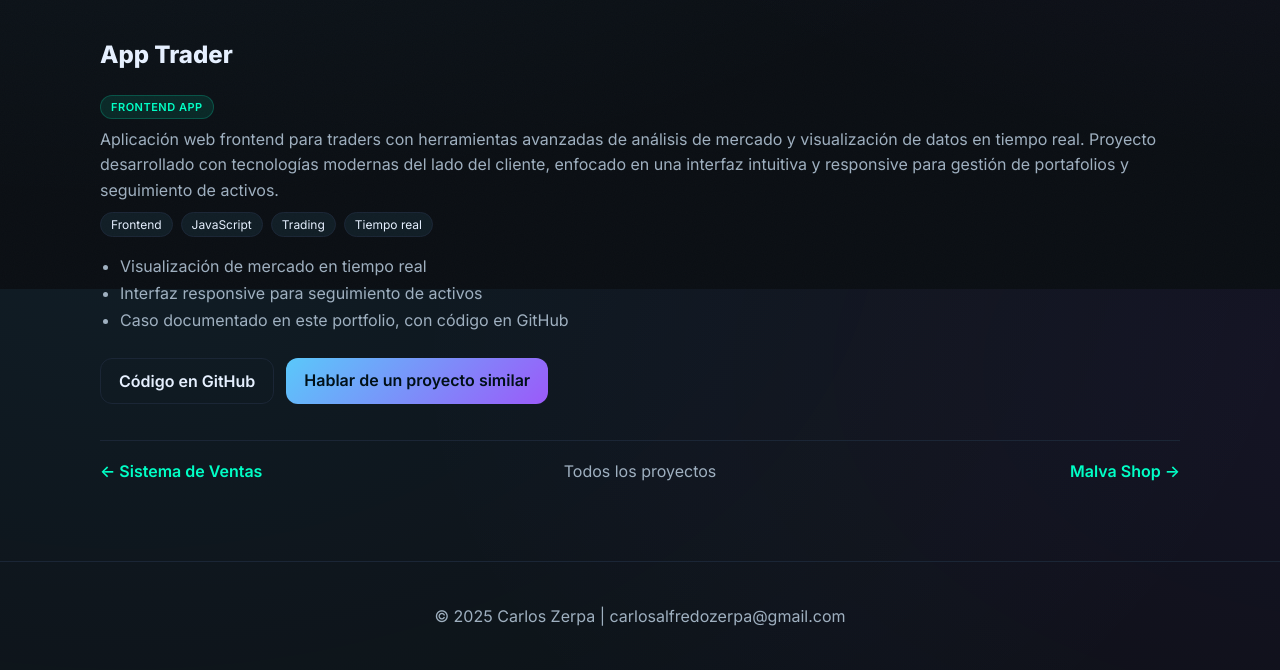
After one commit to Carloszerpav/CarlosZerpaDev, a Flask app: page /proyectos/app-trader in a window 1280 px wide. The commit adds this page. Shown: the part 511-1181 px from the top of the page. Run offline with Flask 3, Linux system fonts and the light colour scheme.

Commit message:
Keep project cases on-site instead of sending visitors to Railway.

```diff
--- a/app/routes.py
+++ b/app/routes.py
@@ -1,7 +1,79 @@
-from flask import Blueprint, render_template, request
+from flask import Blueprint, abort, render_template, request
 import os
 
 bp = Blueprint("main", __name__)
+
+PROJECTS = [
+    {
+        "slug": "sistema-ventas",
+        "title": "Sistema de Ventas",
+        "stack": ["Python", "Flask", "PostgreSQL"],
+        "desc": "Sistema integral de gestión de ventas con autenticación segura mediante Google OAuth. Plataforma eficiente para administrar transacciones, inventario y reportes en tiempo real.",
+        "category": "Web App",
+        "image": "https://images.unsplash.com/photo-1556742049-0cfed4f6a45d?w=800&h=400&fit=crop",
+        "github": "https://github.com/Carloszerpav/ventas-sistema",
+        "highlights": [
+            "Autenticación con Google OAuth",
+            "Gestión de transacciones, inventario y reportes",
+            "Caso documentado en este portfolio, con código en GitHub",
+        ],
+    },
+    {
+        "slug": "app-trader",
+        "title": "App Trader",
+        "stack": ["Frontend", "JavaScript", "Trading", "Tiempo real"],
+        "desc": "Aplicación web frontend para traders con herramientas avanzadas de análisis de mercado y visualización de datos en tiempo real. Proyecto desarrollado con tecnologías modernas del lado del cliente, enfocado en una interfaz intuitiva y responsive para gestión de portafolios y seguimiento de activos.",
+        "category": "Frontend App",
+        "image": "https://images.unsplash.com/photo-1611974789855-9c2a0a7236a3?w=800&h=400&fit=crop",
+        "github": "https://github.com/Carloszerpav/app-trader",
+        "highlights": [
+            "Visualización de mercado en tiempo real",
+            "Interfaz responsive para seguimiento de activos",
+            "Caso documentado en este portfolio, con código en GitHub",
+        ],
+    },
+    {
+        "slug": "malva-shop",
+        "title": "Malva Shop",
+        "stack": ["Catálogo", "Web Design", "WhatsApp"],
+        "desc": "Catálogo digital interactivo especializado en accesorios y maquillaje original. Plataforma diseñada para exhibir productos de manera elegante y profesional, con integración directa de contacto mediante WhatsApp e Instagram para facilitar la comunicación entre clientes y vendedora.",
+        "category": "Catalog Platform",
+        "image": "https://images.unsplash.com/photo-1596462502278-27bfdc403348?w=800&h=400&fit=crop",
+        "github": "https://github.com/Carloszerpav/Malva",
+        "highlights": [
+            "Catálogo visual de accesorios y maquillaje",
+            "Contacto directo por WhatsApp e Instagram",
+            "Caso documentado en este portfolio, con código en GitHub",
+        ],
+    },
+    {
+        "slug": "kaspersky-endpoint-security",
+        "title": "Kaspersky Endpoint Security",
+        "stack": ["Ciberseguridad", "Enterprise", "Security Center"],
+        "desc": "Despliegue y configuración de soluciones de seguridad Kaspersky para protección integral de sistemas empresariales. Implementación de Kaspersky Endpoint Security y gestión centralizada mediante Kaspersky Security Center.",
+        "category": "Security & Infrastructure",
+        "image": "https://images.unsplash.com/photo-1563013544-824ae1b704d3?w=800&h=400&fit=crop",
+        "github": None,
+        "highlights": [
+            "Despliegue de Kaspersky Endpoint Security",
+            "Gestión centralizada con Kaspersky Security Center",
+            "Caso de implementación en entorno empresarial",
+        ],
+    },
+]
+
+
+def _project_by_slug(slug: str) -> dict | None:
+    return next((item for item in PROJECTS if item["slug"] == slug), None)
+
+
+def _neighbors(slug: str) -> tuple[dict | None, dict | None]:
+    index = next((i for i, item in enumerate(PROJECTS) if item["slug"] == slug), -1)
+    if index < 0:
+        return None, None
+    previous_item = PROJECTS[index - 1] if index > 0 else None
+    next_item = PROJECTS[index + 1] if index < len(PROJECTS) - 1 else None
+    return previous_item, next_item
 
 
 def send_whatsapp_notification(payload: dict) -> tuple[bool, str]:
@@ -66,42 +138,22 @@ def home():
 
 @bp.get("/proyectos")
 def projects():
-    projects_list = [
-        {
-            "title": "Sistema de Ventas",
-            "stack": ["Python", "Flask", "PostgreSQL", "Railway"],
-            "desc": "Sistema integral de gestión de ventas con autenticación segura mediante Google OAuth. Plataforma eficiente para administrar transacciones, inventario y reportes en tiempo real.",
-            "url": "http://ventas-sistema-production.up.railway.app/",
-            "category": "Web App",
-            "image": "https://images.unsplash.com/photo-1556742049-0cfed4f6a45d?w=800&h=400&fit=crop",
-        },
-        {
-            "title": "Malva Shop",
-            "stack": ["Catalog", "Web Design", "Railway"],
-            "desc": "Catálogo digital interactivo especializado en accesorios y maquillaje original. Plataforma diseñada para exhibir productos de manera elegante y profesional, con integración directa de contacto mediante WhatsApp e Instagram para facilitar la comunicación entre clientes y vendedora.",
-            "url": "http://malva-production.up.railway.app/",
-            "category": "Catalog Platform",
-            "image": "https://images.unsplash.com/photo-1596462502278-27bfdc403348?w=800&h=400&fit=crop",
-        },
-        {
-            "title": "App Trader",
-            "stack": ["Frontend", "JavaScript", "Trading", "Real-time", "Railway"],
-            "desc": "Aplicación web frontend para traders con herramientas avanzadas de análisis de mercado y visualización de datos en tiempo real. Proyecto desarrollado con tecnologías modernas del lado del cliente, enfocado en una interfaz intuitiva y responsive para gestión de portafolios y seguimiento de activos.",
-            "url": "https://app-trader-production-4221.up.railway.app/",
-            "category": "Frontend App",
-            "image": "https://images.unsplash.com/photo-1611974789855-9c2a0a7236a3?w=800&h=400&fit=crop",
-        },
-        {
-            "title": "Kaspersky Endpoint Security",
-            "stack": ["Cybersecurity", "Enterprise", "Deployment", "Security Center"],
-            "desc": "Despliegue y configuración de soluciones de seguridad Kaspersky para protección integral de sistemas empresariales. Implementación de Kaspersky Endpoint Security y gestión centralizada mediante Kaspersky Security Center.",
-            "url": "https://www.kaspersky.com/",
-            "category": "Security & Infrastructure",
-            "image": "https://images.unsplash.com/photo-1563013544-824ae1b704d3?w=800&h=400&fit=crop",
-            "is_external": True,
-        },
-    ]
-    return render_template("projects.html", projects=projects_list)
+    return render_template("projects.html", projects=PROJECTS)
+
+
+@bp.get("/proyectos/<slug>")
+def project_detail(slug: str):
+    project = _project_by_slug(slug)
+    if not project:
+        abort(404)
+    previous_item, next_item = _neighbors(slug)
+    return render_template(
+        "project_detail.html",
+        project=project,
+        previous_project=previous_item,
+        next_project=next_item,
+        title=f"{project['title']} | Carlos Zerpa",
+    )
 
 
 @bp.get("/servicios")
--- a/app/static/css/style.css
+++ b/app/static/css/style.css
@@ -77,12 +77,25 @@ section > p { color: var(--muted); }
 /* Proyectos mejorados */
 .projects-grid { grid-template-columns: repeat(auto-fit, minmax(320px, 1fr)); }
 .project-card { padding: 0; overflow: hidden; display: flex; flex-direction: column; }
+.project-card-link { display: flex; flex-direction: column; flex: 1; color: inherit; text-decoration: none; height: 100%; }
 .project-image { width: 100%; height: 200px; overflow: hidden; position: relative; background: linear-gradient(135deg, rgba(90,200,250,0.1), rgba(155,90,249,0.1)); }
 .project-image img { width: 100%; height: 100%; object-fit: cover; transition: transform .3s ease; }
 .project-card:hover .project-image img { transform: scale(1.05); }
 .card-body { padding: 20px; display: flex; flex-direction: column; gap: 12px; flex: 1; }
 .project-desc { color: var(--muted); line-height: 1.6; margin: 8px 0; }
 .project-category { display: inline-block; padding: 4px 10px; background: rgba(0,255,198,0.1); border: 1px solid rgba(0,255,198,0.2); border-radius: 999px; color: var(--accent); font-size: 11px; font-weight: 600; text-transform: uppercase; letter-spacing: 0.5px; margin-top: 6px; }
+
+.project-crumb { color: var(--muted); margin-bottom: 16px; }
+.project-crumb a { color: var(--accent); text-decoration: none; }
+.project-crumb a:hover { color: var(--primary); }
+.project-hero-image { width: 100%; height: 280px; overflow: hidden; border-radius: 14px; border: 1px solid var(--border); margin-bottom: 20px; background: linear-gradient(135deg, rgba(90,200,250,0.1), rgba(155,90,249,0.1)); }
+.project-hero-image img { width: 100%; height: 100%; object-fit: cover; }
+.project-highlights { color: var(--muted); line-height: 1.7; padding-left: 20px; }
+.project-pager { display: grid; grid-template-columns: 1fr auto 1fr; gap: 12px; align-items: center; margin-top: 36px; padding-top: 20px; border-top: 1px solid var(--border); }
+.project-pager a { color: var(--accent); text-decoration: none; font-weight: 600; }
+.project-pager a:hover { color: var(--primary); }
+.project-pager a:last-child, .project-pager span:last-child { text-align: right; }
+.project-pager > a:nth-child(2) { text-align: center; color: var(--muted); font-weight: 500; }
 
 /* Quick contacts */
 .quick-contacts { display: flex; gap: 12px; flex-wrap: wrap; margin: 8px 0 8px; }
@@ -111,6 +124,10 @@ section > p { color: var(--muted); }
   .contact-grid { grid-template-columns: 1fr; }
   .form-grid { grid-template-columns: 1fr; }
   .project-image { height: 180px; }
+  .project-hero-image { height: 180px; }
+  .project-pager { grid-template-columns: 1fr; text-align: left; }
+  .project-pager a:last-child, .project-pager span:last-child { text-align: left; }
+  .project-pager > a:nth-child(2) { text-align: left; }
 }
 
 /* Carloszerpav: estilos base minimal + brillos sutiles */
--- a/app/static/js/main.js
+++ b/app/static/js/main.js
@@ -15,7 +15,9 @@ document.addEventListener('DOMContentLoaded', () => {
   const navLinks = document.querySelectorAll('.nav a');
   navLinks.forEach(link => {
     const linkPath = new URL(link.href).pathname;
-    if (linkPath === currentPath || (currentPath === '/' && linkPath === '/')) {
+    const isExact = linkPath === currentPath;
+    const isNested = linkPath !== '/' && currentPath.startsWith(linkPath + '/');
+    if (isExact || isNested) {
       link.classList.add('active');
     }
   });
--- a/app/templates/base.html
+++ b/app/templates/base.html
@@ -12,11 +12,11 @@
 <body>
   <div class="noise-bg"></div>
   <header class="site-header">
-    <a class="brand" href="/">CarlosZerpa | Desarrollador</a>
+    <a class="brand" href="{{ url_for('main.home') }}">CarlosZerpa | Desarrollador</a>
     <nav class="nav">
-      <a href="/proyectos">Proyectos</a>
-      <a href="/servicios">Servicios</a>
-      <a href="/contacto">Contacto</a>
+      <a href="{{ url_for('main.projects') }}">Proyectos</a>
+      <a href="{{ url_for('main.services') }}">Servicios</a>
+      <a href="{{ url_for('main.contact') }}">Contacto</a>
     </nav>
   </header>
 
--- a/app/templates/index.html
+++ b/app/templates/index.html
@@ -12,9 +12,9 @@
   <p class="availability">¿Tienes un proyecto en mente? Estoy disponible para nuevas colaboraciones y retos desde ahora.</p>
 
   <div class="cta">
-    <a class="btn-primary" href="/proyectos">Ver proyectos</a>
-    <a class="btn-secondary" href="/servicios">Servicios</a>
-    <a class="btn-primary" href="/contacto">Contratar ahora</a>
+    <a class="btn-primary" href="{{ url_for('main.projects') }}">Ver proyectos</a>
+    <a class="btn-secondary" href="{{ url_for('main.services') }}">Servicios</a>
+    <a class="btn-primary" href="{{ url_for('main.contact') }}">Contratar ahora</a>
   </div>
 </section>
 
--- /dev/null
+++ b/app/templates/project_detail.html
@@ -0,0 +1,62 @@
+{% extends 'base.html' %}
+{% block content %}
+<section class="project-detail">
+  <p class="project-crumb">
+    <a href="{{ url_for('main.projects') }}">Proyectos</a>
+    <span aria-hidden="true"> / </span>
+    <span>{{ project.title }}</span>
+  </p>
+
+  <div class="project-hero-image">
+    {% if project.get('image') %}
+    <img src="{{ project.image }}" alt="{{ project.title }}" loading="eager">
+    {% endif %}
+  </div>
+
+  <div class="card-header">
+    <div>
+      <h2>{{ project.title }}</h2>
+      {% if project.get('category') %}
+      <span class="project-category">{{ project.category }}</span>
+      {% endif %}
+    </div>
+  </div>
+
+  <p class="project-desc">{{ project.desc }}</p>
+
+  <div class="chips">
+    {% for s in project.stack %}
+    <span class="chip">{{ s }}</span>
+    {% endfor %}
+  </div>
+
+  {% if project.get('highlights') %}
+  <ul class="project-highlights">
+    {% for item in project.highlights %}
+    <li>{{ item }}</li>
+    {% endfor %}
+  </ul>
+  {% endif %}
+
+  <div class="cta" style="justify-content: flex-start; margin-top: 24px;">
+    {% if project.get('github') %}
+    <a class="btn-secondary" href="{{ project.github }}" target="_blank" rel="noopener noreferrer">Código en GitHub</a>
+    {% endif %}
+    <a class="btn-primary" href="{{ url_for('main.contact') }}">Hablar de un proyecto similar</a>
+  </div>
+
+  <nav class="project-pager" aria-label="Recorrido de proyectos">
+    {% if previous_project %}
+    <a href="{{ url_for('main.project_detail', slug=previous_project.slug) }}">← {{ previous_project.title }}</a>
+    {% else %}
+    <span></span>
+    {% endif %}
+    <a href="{{ url_for('main.projects') }}">Todos los proyectos</a>
+    {% if next_project %}
+    <a href="{{ url_for('main.project_detail', slug=next_project.slug) }}">{{ next_project.title }} →</a>
+    {% else %}
+    <span></span>
+    {% endif %}
+  </nav>
+</section>
+{% endblock %}
```
Also changed, not shown: app/templates/projects.html (+4 -8 lines).
